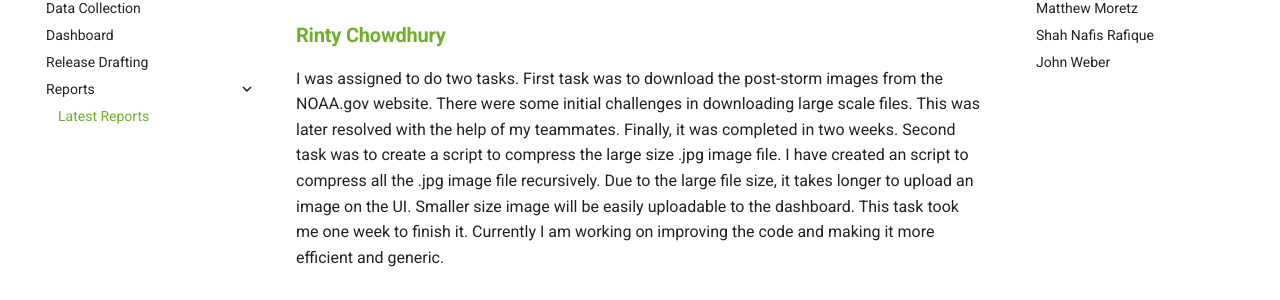
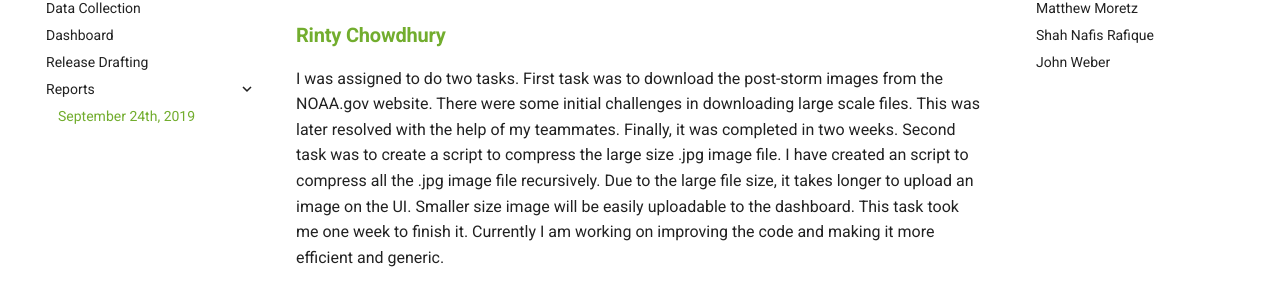
Before and after one commit to UNCG-CSE/Poststorm_Imagery, an MkDocs documentation site: the page built from docs/reports/progress_report_24-09-2019.md, in a window 1280 px wide. Shown: the part 211-511 px from the top of the page. Built offline with MkDocs 1.6.1 and Material for MkDocs 9.7.7, drawn with Linux system fonts in a browser that asks for light colours; comment, search, counter and statistics services are not loaded.

```diff
--- a/mkdocs.yml
+++ b/mkdocs.yml
@@ -14,7 +14,7 @@
     - Dashboard: dashboard.md
     - Release Drafting: release_drafting.md
     - Reports:
-        - Latest Reports: reports/progress_report_24-09-2019.md
+        - September 24th, 2019: reports/progress_report_24-09-2019.md
 
 theme:
   name: 'material'
```
